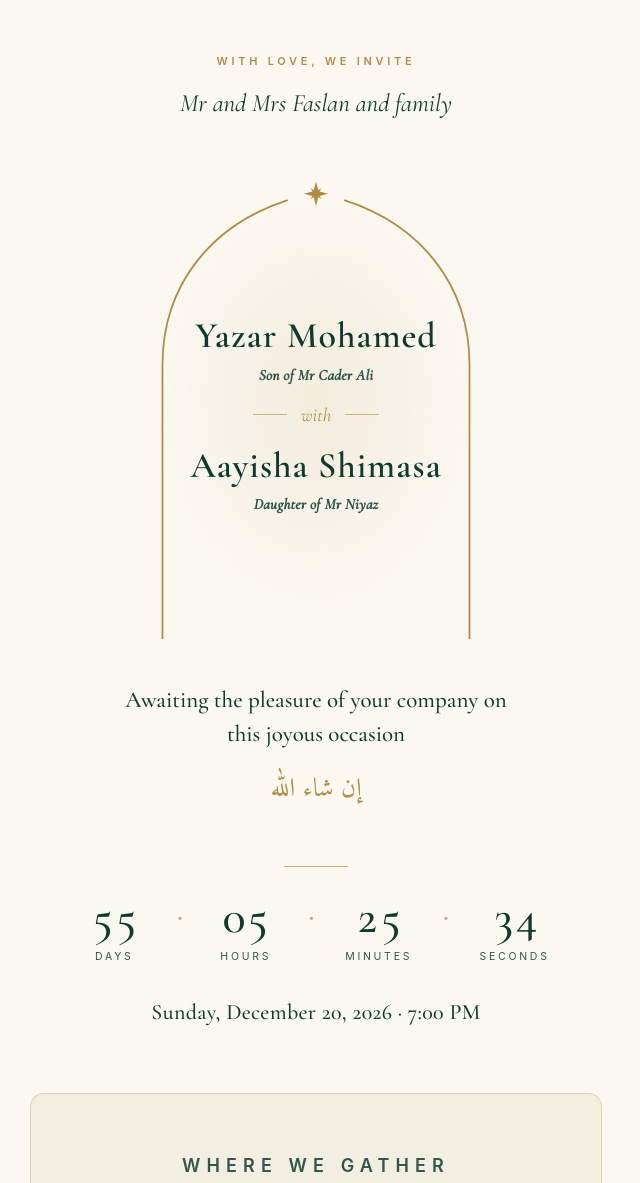
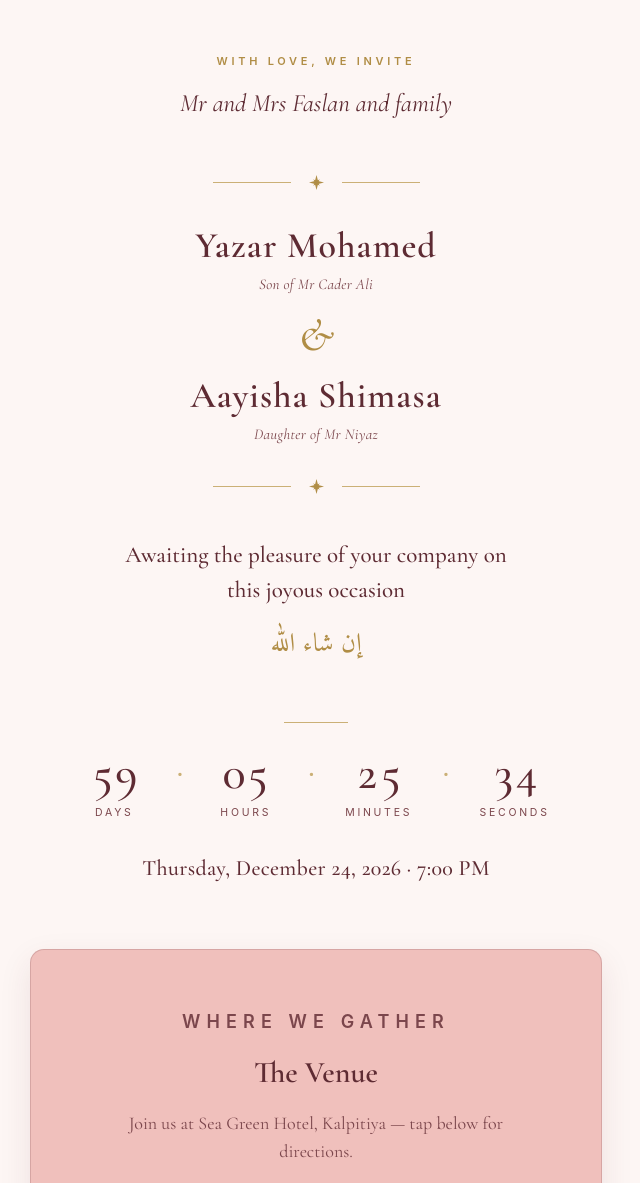
Before and after one commit to mfmshazan/yazar-shimasa, a plain HTML site: page index.html in a window 1280 px wide. Shown: the part 167-1350 px from the top of the page, without its empty margins (324-964 px from the left). Drawn offline with nearby package versions, Linux system fonts and the light colour scheme.

Commit message:
Rose theme, date/venue update, ampersand & YS favicon
- Recolor to rose (#F0C0BC panels) with burgundy/gold palette
- Update date to Thu 24 Dec 2026 and venue to Sea Green Hotel, Kalpitiya
- Replace arch with star flourishes; stylish "&" between names
- New "YS" monogram favicon

Co-Authored-By: Claude Opus 4.8 <noreply@anthropic.com>

```diff
--- a/index.html
+++ b/index.html
@@ -4,12 +4,12 @@
 <meta charset="UTF-8" />
 <meta name="viewport" content="width=device-width, initial-scale=1, viewport-fit=cover" />
 <title>Yazar &amp; Aayisha — Wedding Invitation</title>
-<meta name="description" content="Join us for the wedding of Yazar Mohamed & Aayisha Shimasa — Sunday, December 20, 2026 at Hilton Colombo." />
-<meta name="theme-color" content="#FBF8F1" />
+<meta name="description" content="Join us for the wedding of Yazar Mohamed & Aayisha Shimasa — Thursday, December 24, 2026 at Sea Green Hotel, Kalpitiya." />
+<meta name="theme-color" content="#FDF6F4" />
 <link rel="icon" type="image/svg+xml" href="favicon.svg" />
 <link rel="apple-touch-icon" href="favicon.svg" />
 <meta property="og:title" content="Yazar &amp; Aayisha — Wedding Invitation" />
-<meta property="og:description" content="Awaiting the pleasure of your company — Sunday, December 20, 2026 · Hilton Colombo." />
+<meta property="og:description" content="Awaiting the pleasure of your company — Thursday, December 24, 2026 · Sea Green Hotel, Kalpitiya." />
 <meta property="og:type" content="website" />
 
 <link rel="preconnect" href="https://fonts.googleapis.com" />
@@ -18,11 +18,11 @@
 
 <style>
   :root{
-    /* ————— Palette ————— */
-    --ivory:      #FBF8F1;   /* page background            */
-    --ivory-deep: #F3EEE2;   /* soft wash panels           */
-    --emerald:    #0E3B2E;   /* deep pine green (primary)  */
-    --emerald-soft:#33564A;  /* secondary text             */
+    /* ————— Palette (rose theme) ————— */
+    --blush:      #FDF6F4;   /* page background            */
+    --rose:       #F0C0BC;   /* card / panel background    */
+    --wine:       #5E2B33;   /* deep burgundy (primary)    */
+    --wine-soft:  #7B464C;   /* secondary text             */
     --gold:       #B08D45;   /* champagne gold accents     */
     --gold-soft:  #CBB076;   /* light gold lines           */
 
@@ -36,8 +36,8 @@
   html{ scroll-behavior:smooth; }
 
   body{
-    background:var(--ivory);
-    color:var(--emerald);
+    background:var(--blush);
+    color:var(--wine);
     font-family:var(--serif);
     font-size:19px;
     line-height:1.55;
@@ -47,7 +47,7 @@
 
   .skip-link{
     position:absolute; left:-999px; top:8px;
-    background:var(--emerald); color:var(--ivory);
+    background:var(--wine); color:var(--blush);
     padding:10px 18px; font-family:var(--sans); font-size:14px;
     border-radius:4px; z-index:10;
   }
@@ -84,13 +84,13 @@
   .bismillah{
     font-family:var(--arabic);
     font-size:clamp(26px, 6.4vw, 34px);
-    color:var(--emerald);
+    color:var(--wine);
     line-height:1.9;
   }
   .bismillah-en{
     font-style:italic;
     font-size:16.5px;
-    color:var(--emerald-soft);
+    color:var(--wine-soft);
     margin-top:10px;
   }
 
@@ -99,36 +99,32 @@
   .salutation{
     font-style:italic;
     font-size:clamp(21px, 5vw, 25px);
-    color:var(--emerald);
+    color:var(--wine);
     margin-top:14px;
   }
 
-  /* ————— The arch (signature) ————— */
-  .arch-wrap{
-    position:relative;
-    width:min(90vw, 356px);
-    aspect-ratio: 320 / 424;
-    margin:44px auto 0;
+  /* ————— The couple (signature) ————— */
+  .couple{ margin-top:52px; }
+  .couple h1{ font-weight:inherit; }
+
+  /* star flourish — thin gold rule + 8-point star, above & below the names */
+  .flourish{
     display:flex;
-    flex-direction:column;
     align-items:center;
     justify-content:center;
-    padding:64px 20px 40px;
+    gap:18px;
+    color:var(--gold);
   }
-  .arch-wrap::before{            /* soft gold halo behind the arch */
+  .flourish svg{ display:block; }
+  .flourish::before,
+  .flourish::after{
     content:"";
-    position:absolute; inset:-12%;
-    background:radial-gradient(closest-side, rgba(203,176,118,.16), transparent 72%);
-    z-index:0;
-    pointer-events:none;
+    width:clamp(54px, 22vw, 78px);
+    height:1px;
+    background:var(--gold-soft);
   }
-  .arch-svg{
-    position:absolute; inset:0;
-    width:100%; height:100%;
-    z-index:1;
-    pointer-events:none;
-  }
-  .arch-inner{ position:relative; z-index:2; }
+  .flourish-top{ margin:0 auto 34px; }
+  .flourish-bottom{ margin:34px auto 0; }
 
   .name{
     display:block;
@@ -139,28 +135,20 @@
     white-space:nowrap;
   }
   .with{
-    display:flex;
-    align-items:center;
-    justify-content:center;
-    gap:14px;
+    display:block;
+    font-family:var(--serif);
     font-style:italic;
-    font-weight:400;
-    font-size:clamp(16px, 4.2vw, 19px);
+    font-weight:500;
+    font-size:clamp(34px, 9vw, 46px);
+    line-height:1;
     color:var(--gold);
-    margin:14px 0;
-  }
-  .with::before,
-  .with::after{
-    content:"";
-    width:34px;
-    height:1px;
-    background:var(--gold-soft);
+    margin:16px 0;
   }
   .lineage{
     display:block;
     font-style:italic;
     font-size:15px;
-    color:var(--emerald-soft);
+    color:var(--wine-soft);
     letter-spacing:.02em;
     margin-top:6px;
     line-height:1.5;
@@ -202,7 +190,7 @@
     font-size:10.5px;
     letter-spacing:.26em;
     text-transform:uppercase;
-    color:var(--emerald-soft);
+    color:var(--wine-soft);
     margin-top:8px;
   }
   .cd-sep{
@@ -215,7 +203,7 @@
     display:none;
     font-style:italic;
     font-size:22px;
-    color:var(--emerald);
+    color:var(--wine);
     margin-top:24px;
   }
 
@@ -229,10 +217,11 @@
   /* ————— Venue ————— */
   .venue{
     margin-top:64px;
-    background:var(--ivory-deep);
-    border:1px solid rgba(176,141,69,.28);
+    background:var(--rose);
+    border:1px solid rgba(94,43,51,.18);
     border-radius:14px;
     padding:44px 28px 40px;
+    box-shadow:0 12px 32px rgba(94,43,51,.10);
   }
   .venue h2{
     font-size:clamp(26px, 6vw, 30px);
@@ -242,7 +231,7 @@
   .venue p{
     max-width:380px;
     margin:14px auto 0;
-    color:var(--emerald-soft);
+    color:var(--wine-soft);
     font-size:18px;
   }
   .btn{
@@ -254,19 +243,19 @@
     font-weight:600;
     letter-spacing:.22em;
     text-transform:uppercase;
-    color:var(--emerald);
+    color:var(--wine);
     text-decoration:none;
     border:1px solid var(--gold);
     border-radius:999px;
     transition:background-color .25s ease, color .25s ease;
   }
-  .btn:hover{ background:var(--emerald); color:var(--ivory); border-color:var(--emerald); }
+  .btn:hover{ background:var(--wine); color:var(--blush); border-color:var(--wine); }
   .btn:focus-visible{ outline:2px solid var(--gold); outline-offset:3px; }
 
   .address{
     margin-top:22px;
     font-size:16px;
-    color:var(--emerald-soft);
+    color:var(--wine-soft);
     line-height:1.6;
   }
 
@@ -278,20 +267,20 @@
   .jazak{
     font-family:var(--arabic);
     font-size:clamp(24px, 5.6vw, 30px);
-    color:var(--emerald);
+    color:var(--wine);
     margin-top:16px;
     line-height:1.8;
   }
   .jazak-en{
     font-style:italic;
     font-size:15.5px;
-    color:var(--emerald-soft);
+    color:var(--wine-soft);
     margin-top:6px;
   }
   .footer-names{
     font-style:italic;
     font-size:19px;
-    color:var(--emerald-soft);
+    color:var(--wine-soft);
     margin-top:24px;
   }
 
@@ -332,30 +321,27 @@
   </section>
 
   <!-- ———— The couple ———— -->
-  <section class="reveal d3" aria-label="The couple">
-    <div class="arch-wrap">
-      <svg class="arch-svg" viewBox="0 0 320 424" fill="none" aria-hidden="true">
-        <!-- mihrab-style arch, opening at the apex for the star -->
-        <path d="M22 424 V178 C22 106 66 52 134 30"
-              stroke="#B08D45" stroke-width="1.6" stroke-linecap="round"/>
-        <path d="M298 424 V178 C298 106 254 52 186 30"
-              stroke="#B08D45" stroke-width="1.6" stroke-linecap="round"/>
-        <!-- eight-point star at the apex -->
-        <g transform="translate(160,24)" fill="#B08D45">
+  <section class="couple reveal d3" aria-label="The couple">
+    <div class="flourish flourish-top" aria-hidden="true">
+      <svg viewBox="-11 -11 22 22" width="15" height="15" fill="currentColor">
         <path d="M0 -11 L2.3 -2.3 L11 0 L2.3 2.3 L0 11 L-2.3 2.3 L-11 0 L-2.3 -2.3 Z"/>
         <path d="M0 -11 L2.3 -2.3 L11 0 L2.3 2.3 L0 11 L-2.3 2.3 L-11 0 L-2.3 -2.3 Z"
               transform="rotate(45) scale(0.62)"/>
-        </g>
       </svg>
-      <div class="arch-inner">
+    </div>
     <h1>
       <span class="name">Yazar Mohamed</span>
       <span class="lineage">Son of Mr Cader Ali</span>
-          <span class="with">with</span>
+      <span class="with" aria-label="and">&amp;</span>
       <span class="name">Aayisha Shimasa</span>
       <span class="lineage">Daughter of Mr Niyaz</span>
     </h1>
-      </div>
+    <div class="flourish flourish-bottom" aria-hidden="true">
+      <svg viewBox="-11 -11 22 22" width="15" height="15" fill="currentColor">
+        <path d="M0 -11 L2.3 -2.3 L11 0 L2.3 2.3 L0 11 L-2.3 2.3 L-11 0 L-2.3 -2.3 Z"/>
+        <path d="M0 -11 L2.3 -2.3 L11 0 L2.3 2.3 L0 11 L-2.3 2.3 L-11 0 L-2.3 -2.3 Z"
+              transform="rotate(45) scale(0.62)"/>
+      </svg>
     </div>
   </section>
 
@@ -378,18 +364,18 @@
       <div class="cd-cell"><div class="cd-num" id="cd-secs">--</div><div class="cd-label">Seconds</div></div>
     </div>
     <p class="cd-today" id="cd-today">Alhamdulillah — the day has arrived!</p>
-    <p class="datetime" id="datetime">Sunday, December 20, 2026 · 7:00 PM</p>
+    <p class="datetime" id="datetime">Thursday, December 24, 2026 · 7:00 PM</p>
   </section>
 
   <!-- ———— Venue ———— -->
   <section class="venue reveal d6" aria-label="The venue">
     <p class="eyebrow">Where we gather</p>
     <h2>The Venue</h2>
-    <p>Join us at Hilton Colombo — tap below for directions.</p>
+    <p>Join us at Sea Green Hotel, Kalpitiya — tap below for directions.</p>
     <a class="btn"
-       href="https://www.google.com/maps/search/?api=1&amp;query=Hilton+Colombo&amp;query_place_id=ChIJPUmFLhNZ4joRqBRIpk7g1Qk"
+       href="https://www.google.com/maps/search/?api=1&amp;query=Sea+Green+Hotel+Kalpitiya"
        target="_blank" rel="noopener">Open in Google Maps</a>
-    <p class="address">2 Sir Chittampalam A Gardiner Mawatha,<br/>Colombo 00200, Sri Lanka</p>
+    <p class="address">Sea Green Hotel<br/>Kalpitiya, Sri Lanka</p>
   </section>
 
   <!-- ———— Footer ———— -->
@@ -401,7 +387,7 @@
     </span>
     <p class="jazak" lang="ar" dir="rtl">جَزَاكُمُ ٱللَّٰهُ خَيْرًا</p>
     <p class="jazak-en">Jazakumullahu Khairan — may Allah reward you with goodness</p>
-    <p class="footer-names">Yazar &amp; Aayisha &nbsp;·&nbsp; 20 · 12 · 2026</p>
+    <p class="footer-names">Yazar &amp; Aayisha &nbsp;·&nbsp; 24 · 12 · 2026</p>
   </footer>
 
 </main>
@@ -410,7 +396,7 @@
   /* ═══════════════ EDIT HERE ═══════════════
      Change the wedding date & time in one place.
      Format: YYYY-MM-DDTHH:MM  (+05:30 = Sri Lanka time)   */
-  var EVENT_ISO = "2026-12-20T19:00:00+05:30";   /* 19:00 = 7:00 PM */
+  var EVENT_ISO = "2026-12-24T19:00:00+05:30";   /* 19:00 = 7:00 PM */
   /* ═════════════════════════════════════════ */
 
   var eventDate = new Date(EVENT_ISO);
```
Also changed, not shown: favicon.svg. Lines whose indentation alone changed are shown as unchanged.
